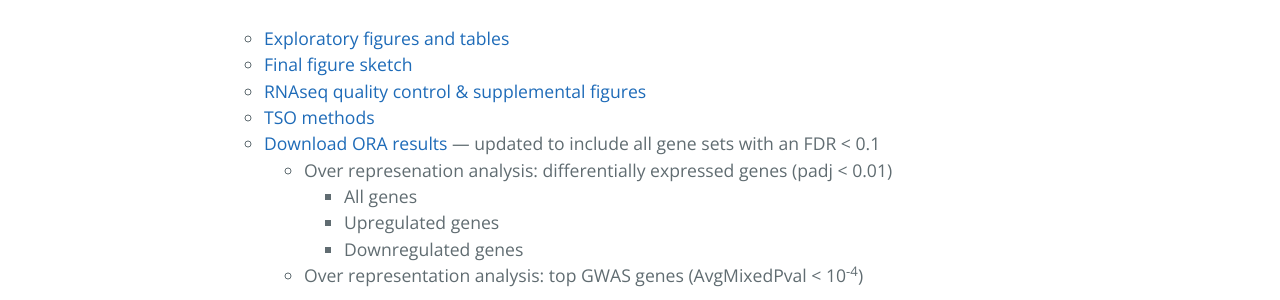
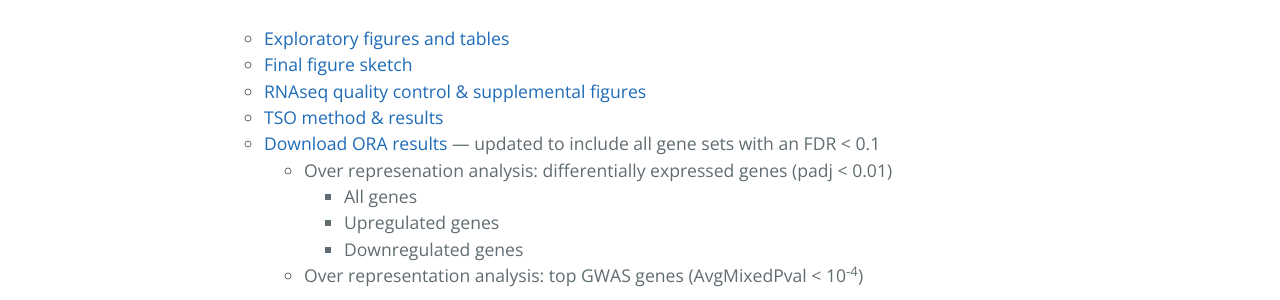
Before and after one commit to tsoleary/tsoleary.github.io, a Jekyll site: the page built from frontiers/frontiers.md, in a window 1280 px wide. Shown: the part 418-718 px from the top of the page. Built offline with Jekyll 4.4.1, drawn with Linux system fonts in a browser that asks for light colours.

Commit message:
updated link to google doc

```diff
--- a/frontiers/frontiers.md
+++ b/frontiers/frontiers.md
@@ -13,7 +13,7 @@
   <li><a href = "https://tsoleary.github.io/rna_seq/cahan/scripts/tso_analysis.html" target="_blank" >Exploratory figures and tables</a></li>
   <li><a href = "https://tsoleary.github.io/rna_seq/cahan/results/final_figs.html" target="_blank">Final figure sketch</a></li>
   <li><a href = "https://tsoleary.github.io/rna_seq/cahan/results/whole_body_heat_cold_shock_report.html" target="_blank">RNAseq quality control & supplemental figures</a></li>
-  <li><a href = "https://tsoleary.github.io/rna_seq/cahan/writing/methods_tso.html" target="_blank">TSO methods</a></li>
+  <li><a href = "https://docs.google.com/document/d/16SaPQPRCiU__HPIkRAfT75vdOUOu3JxjKMYvTIsb4Q4/edit?usp=sharing" target="_blank">TSO method & results</a></li>
   <li><a href="https://tsoleary.github.io/rna_seq/cahan/results/ORA.zip" download>Download ORA results</a> &mdash; updated to include all gene sets with an FDR < 0.1</li>
   <ul>
     <li>Over represenation analysis: differentially expressed genes (padj < 0.01)</li>
```
